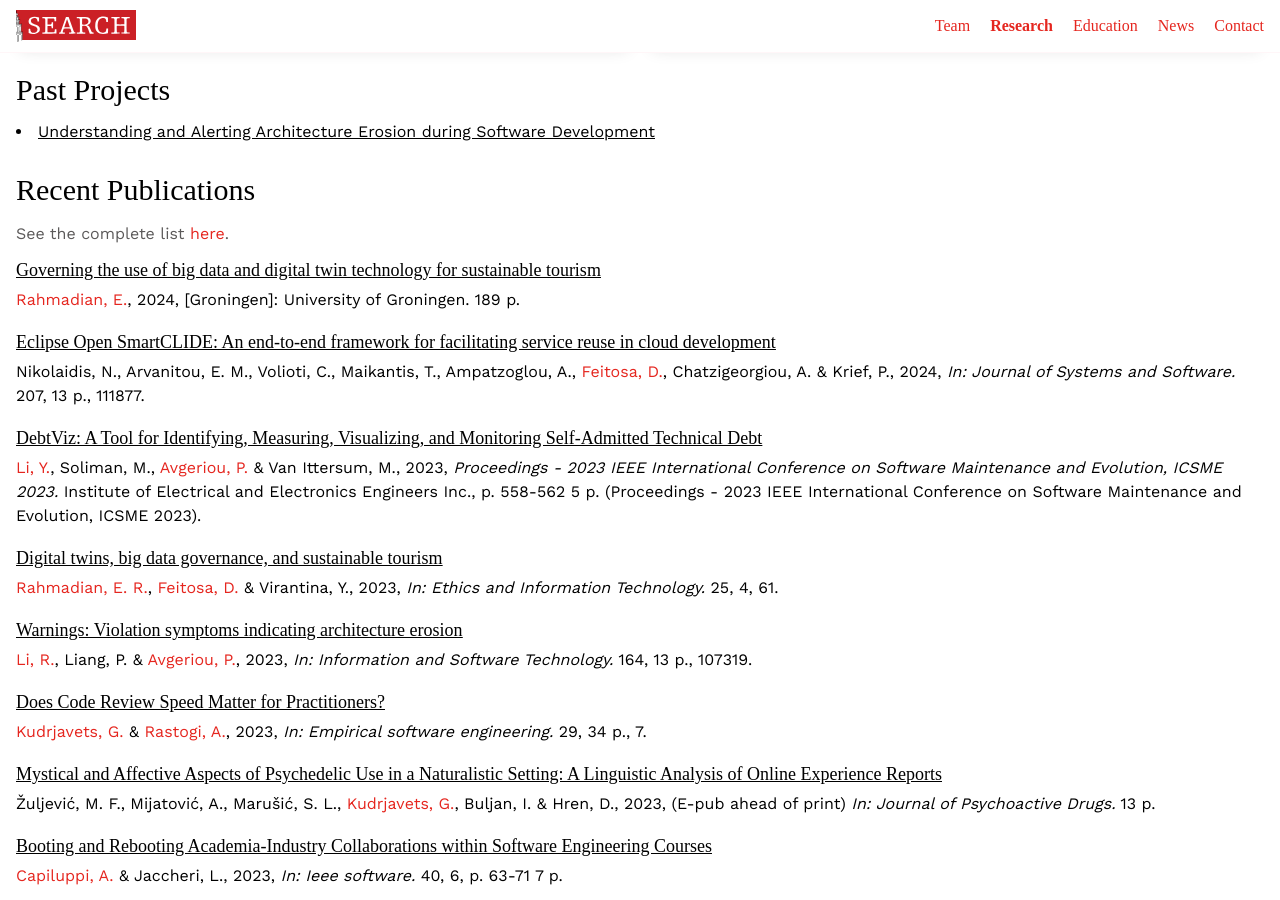
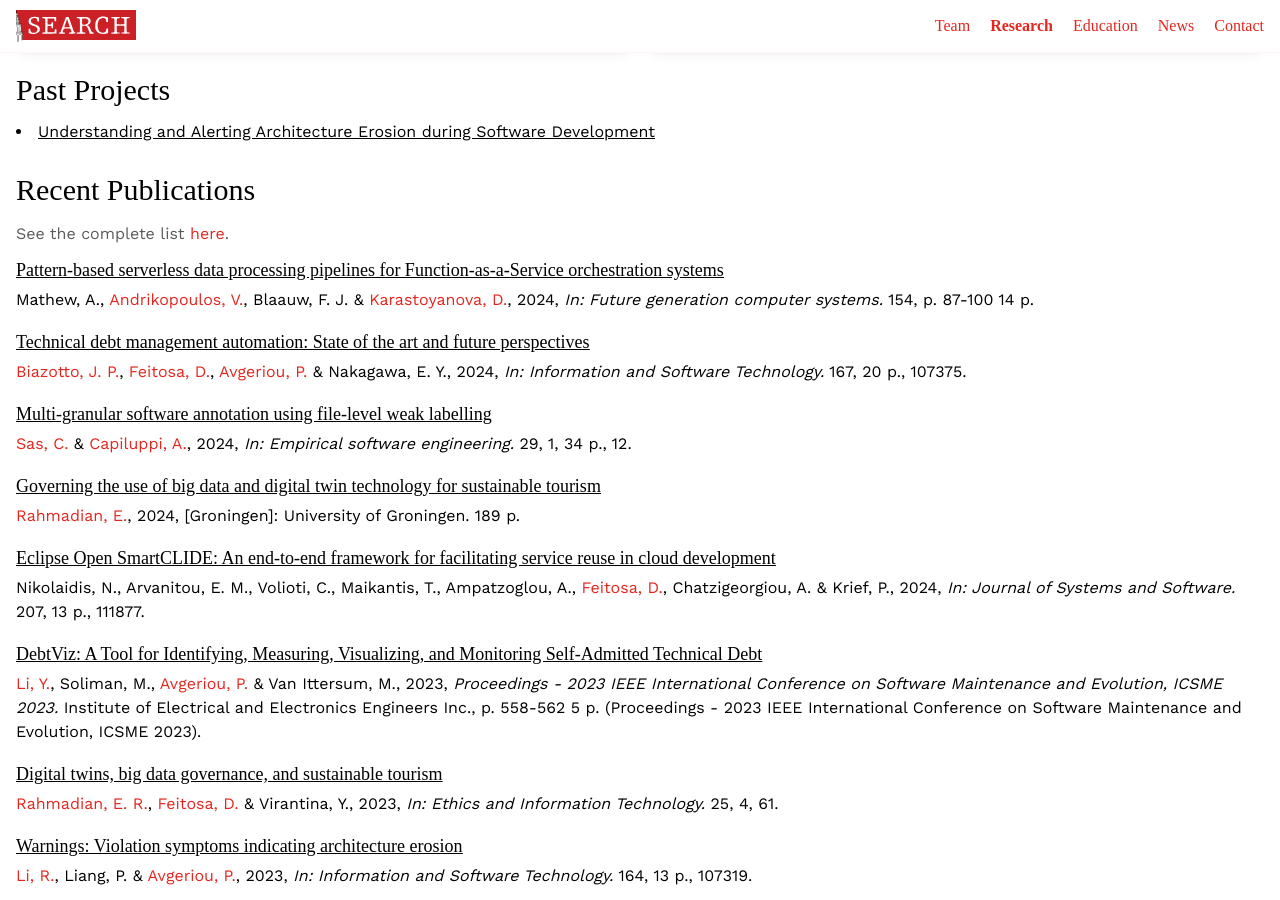
Before and after one commit to search-rug/search-rug.github.io, a Jekyll site: the page built from _pages/research.html, in a window 1280 px wide and 900 px high, scrolled down 944 px. Built offline with Jekyll 4.4.1, drawn with Linux system fonts in a browser that asks for light colours; some web fonts are replaced; some of the changed text lies outside the part shown.

Commit message:
Update contributions

```diff
--- a/_data/publications.json
+++ b/_data/publications.json
@@ -1,4 +1,19 @@
 [
+    {
+        "title": "Pattern-based serverless data processing pipelines for Function-as-a-Service orchestration systems",
+        "url": "https://research.rug.nl/en/publications/pattern-based-serverless-data-processing-pipelines-for-function-a",
+        "description": "<div class=\"rendering rendering_researchoutput  rendering_researchoutput_portal-short rendering_contributiontojournal rendering_portal-short rendering_contributiontojournal_portal-short\"><h3 class=\"title\"><a rel=\"ContributionToJournal\" href=\"https://research.rug.nl/en/publications/pattern-based-serverless-data-processing-pipelines-for-function-a\" class=\"link\"><span>Pattern-based serverless data processing pipelines for Function-as-a-Service orchestration systems</span></a></h3><span>Mathew, A.</span>, <a rel=\"Person\" href=\"https://research.rug.nl/en/persons/vasilios-andrikopoulos\" class=\"link person\"><span>Andrikopoulos, V.</span></a>, <span>Blaauw, F. J.</span> &amp; <a rel=\"Person\" href=\"https://research.rug.nl/en/persons/dimka-karastoyanova\" class=\"link person\"><span>Karastoyanova, D.</span></a>, <span class=\"date\">2024</span>, <span class=\"journal\">In: <span>Future generation computer systems.</span></span> <span class=\"volume\">154</span>, <span class=\"pages\">p. 87-100</span> <span class=\"numberofpages\">14 p.</span></div>"
+    },
+    {
+        "title": "Technical debt management automation: State of the art and future perspectives",
+        "url": "https://research.rug.nl/en/publications/technical-debt-management-automation-state-of-the-art-and-future-",
+        "description": "<div class=\"rendering rendering_researchoutput  rendering_researchoutput_portal-short rendering_contributiontojournal rendering_portal-short rendering_contributiontojournal_portal-short\"><h3 class=\"title\"><a rel=\"ContributionToJournal\" href=\"https://research.rug.nl/en/publications/technical-debt-management-automation-state-of-the-art-and-future-\" class=\"link\"><span>Technical debt management automation: State of the art and future perspectives</span></a></h3><a rel=\"Person\" href=\"https://research.rug.nl/en/persons/joao-paulo-biazotto\" class=\"link person\"><span>Biazotto, J. P.</span></a>, <a rel=\"Person\" href=\"https://research.rug.nl/en/persons/daniel-feitosa\" class=\"link person\"><span>Feitosa, D.</span></a>, <a rel=\"Person\" href=\"https://research.rug.nl/en/persons/paris-avgeriou\" class=\"link person\"><span>Avgeriou, P.</span></a> &amp; <span>Nakagawa, E. Y.</span>, <span class=\"date\">2024</span>, <span class=\"journal\">In: <span>Information and Software Technology.</span></span> <span class=\"volume\">167</span>, <span class=\"numberofpages\">20 p.</span>, 107375.</div>"
+    },
+    {
+        "title": "Multi-granular software annotation using file-level weak labelling",
+        "url": "https://research.rug.nl/en/publications/multi-granular-software-annotation-using-file-level-weak-labellin",
+        "description": "<div class=\"rendering rendering_researchoutput  rendering_researchoutput_portal-short rendering_contributiontojournal rendering_portal-short rendering_contributiontojournal_portal-short\"><h3 class=\"title\"><a rel=\"ContributionToJournal\" href=\"https://research.rug.nl/en/publications/multi-granular-software-annotation-using-file-level-weak-labellin\" class=\"link\"><span>Multi-granular software annotation using file-level weak labelling</span></a></h3><a rel=\"Person\" href=\"https://research.rug.nl/en/persons/cezar-sas\" class=\"link person\"><span>Sas, C.</span></a> &amp; <a rel=\"Person\" href=\"https://research.rug.nl/en/persons/andrea-capiluppi\" class=\"link person\"><span>Capiluppi, A.</span></a>, <span class=\"date\">2024</span>, <span class=\"journal\">In: <span>Empirical software engineering.</span></span> <span class=\"volume\">29</span>, <span class=\"journalnumber\">1</span>, <span class=\"numberofpages\">34 p.</span>, 12.</div>"
+    },
     {
         "title": "Governing the use of big data and digital twin technology for sustainable tourism",
         "url": "https://research.rug.nl/en/publications/governing-the-use-of-big-data-and-digital-twin-technology-for-sus",
@@ -82,7 +97,7 @@
     {
         "title": "Big Data Governance: The Case of Mobile Positioning Data for Official Tourism Statistics In Indonesia",
         "url": "https://research.rug.nl/en/publications/big-data-governance-the-case-of-mobile-positioning-data-for-offic",
-        "description": "<div class=\"rendering rendering_researchoutput  rendering_researchoutput_portal-short rendering_contributiontobookanthology rendering_portal-short rendering_contributiontobookanthology_portal-short\"><h3 class=\"title\"><a rel=\"ContributionToBookAnthology\" href=\"https://research.rug.nl/en/publications/big-data-governance-the-case-of-mobile-positioning-data-for-offic\" class=\"link\"><span>Big Data Governance: The Case of Mobile Positioning Data for Official Tourism Statistics In Indonesia</span></a></h3><a rel=\"Person\" href=\"https://research.rug.nl/en/persons/eko-rahmadian-rahmadian\" class=\"link person\"><span>Rahmadian, E.</span></a>, <span>Virantina, Y.</span>, <a rel=\"Person\" href=\"https://research.rug.nl/en/persons/daniel-feitosa\" class=\"link person\"><span>Feitosa, D.</span></a>, <a rel=\"Person\" href=\"https://research.rug.nl/en/persons/andrej-zwitter\" class=\"link person\"><span>Zwitter, A.</span></a> &amp; <span>Kanti Lestari, T.</span>, <span class=\"date\">2023</span>, (Accepted/In press) <em>The 64th World Statistics Congress.</em></div>"
+        "description": "<div class=\"rendering rendering_researchoutput  rendering_researchoutput_portal-short rendering_contributiontobookanthology rendering_portal-short rendering_contributiontobookanthology_portal-short\"><h3 class=\"title\"><a rel=\"ContributionToBookAnthology\" href=\"https://research.rug.nl/en/publications/big-data-governance-the-case-of-mobile-positioning-data-for-offic\" class=\"link\"><span>Big Data Governance: The Case of Mobile Positioning Data for Official Tourism Statistics In Indonesia</span></a></h3><a rel=\"Person\" href=\"https://research.rug.nl/en/persons/eko-rahmadian-rahmadian\" class=\"link person\"><span>Rahmadian, E.</span></a>, <span>Virantina, Y.</span>, <a rel=\"Person\" href=\"https://research.rug.nl/en/persons/daniel-feitosa\" class=\"link person\"><span>Feitosa, D.</span></a>, <a rel=\"Person\" href=\"https://research.rug.nl/en/persons/andrej-zwitter\" class=\"link person\"><span>Zwitter, A.</span></a> &amp; <span>Kanti Lestari, T.</span>, <span class=\"date\">2023</span>, (Accepted/In press) <em>The 64th World Statistics Congress.</em> <span>ISI</span>, <span class=\"numberofpages\">8 p.</span></div>"
     },
     {
         "title": "Improving hardware/software interface management in systems of systems through documentation as code",
@@ -123,11 +138,6 @@
         "title": "Automatic identification of self-admitted technical debt from four different sources",
         "url": "https://research.rug.nl/en/publications/automatic-identification-of-self-admitted-technical-debt-from-fou",
         "description": "<div class=\"rendering rendering_researchoutput  rendering_researchoutput_portal-short rendering_contributiontojournal rendering_portal-short rendering_contributiontojournal_portal-short\"><h3 class=\"title\"><a rel=\"ContributionToJournal\" href=\"https://research.rug.nl/en/publications/automatic-identification-of-self-admitted-technical-debt-from-fou\" class=\"link\"><span>Automatic identification of self-admitted technical debt from four different sources</span></a></h3><a rel=\"Person\" href=\"https://research.rug.nl/en/persons/yikun-li\" class=\"link person\"><span>Li, Y.</span></a>, <span>Soliman, M.</span> &amp; <a rel=\"Person\" href=\"https://research.rug.nl/en/persons/paris-avgeriou\" class=\"link person\"><span>Avgeriou, P.</span></a>, <span class=\"date\">2023</span>, <span class=\"journal\">In: <span>Empirical software engineering.</span></span> <span class=\"volume\">28</span>, <span class=\"journalnumber\">3</span>, <span class=\"numberofpages\">38 p.</span>, 65.</div>"
-    },
-    {
-        "title": "On measuring coupling between microservices",
-        "url": "https://research.rug.nl/en/publications/on-measuring-coupling-between-microservices",
-        "description": "<div class=\"rendering rendering_researchoutput  rendering_researchoutput_portal-short rendering_contributiontojournal rendering_portal-short rendering_contributiontojournal_portal-short\"><h3 class=\"title\"><a rel=\"ContributionToJournal\" href=\"https://research.rug.nl/en/publications/on-measuring-coupling-between-microservices\" class=\"link\"><span>On measuring coupling between microservices</span></a></h3><span>Zhong, C.</span>, <span>Zhang, H.</span>, <span>Li, C.</span>, <span>Huang, H.</span> &amp; <a rel=\"Person\" href=\"https://research.rug.nl/en/persons/daniel-feitosa\" class=\"link person\"><span>Feitosa, D.</span></a>, <span class=\"date\">2023</span>, <span class=\"journal\">In: <span>Journal of Systems and Software.</span></span> <span class=\"volume\">200</span>, <span class=\"numberofpages\">21 p.</span>, 111670.</div>"
     },
     {
         "title": "Weak Labelling for File-level Source Code Classification",
```
